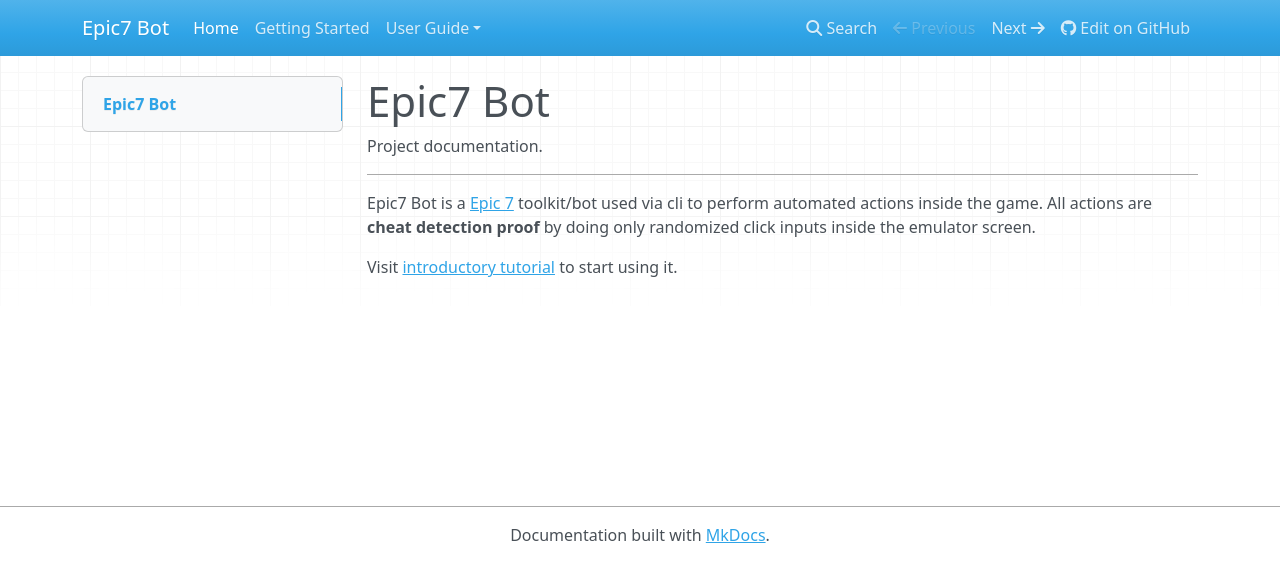
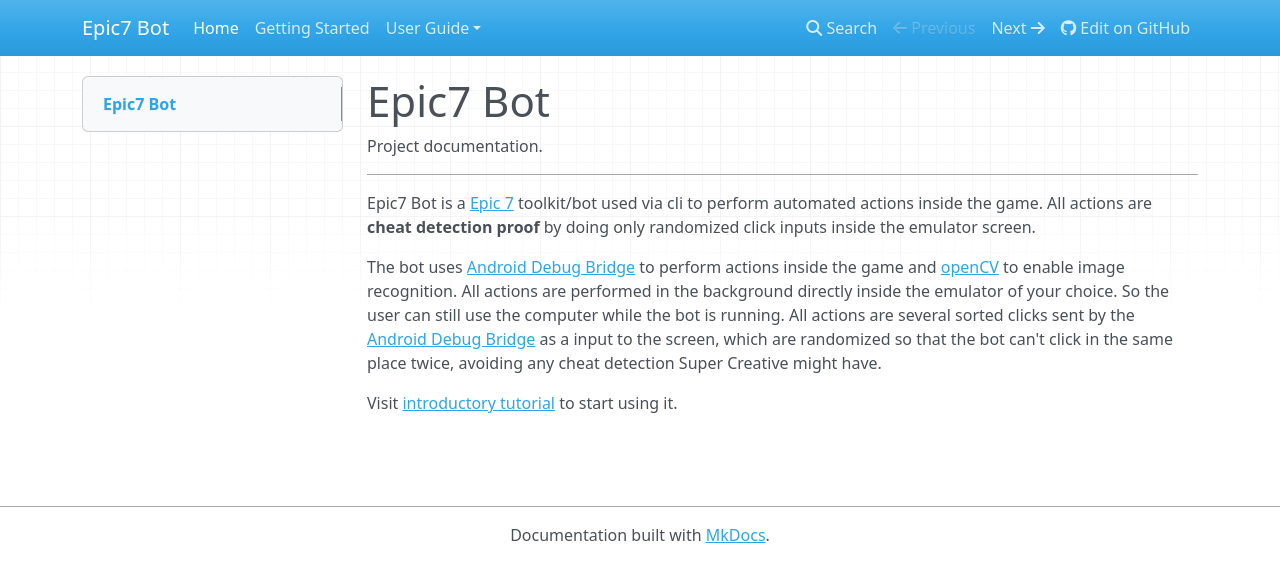
Before and after one commit to brunocordioli072/epic7_bot, an MkDocs documentation site: the page built from docs/index.md, in a window 1280 px wide. Shown: the top 582 px of the page. Built offline with MkDocs 1.6.1, drawn with Linux system fonts in a browser that asks for light colours; nearby versions of some CDN libraries.

Commit message:
feat: add more info on index.md

```diff
--- a/docs/index.md
+++ b/docs/index.md
@@ -6,6 +6,8 @@ Project documentation.
 
 Epic7 Bot is a [Epic 7](https://epic7.smilegatemegaport.com/) toolkit/bot used via cli to perform automated actions inside the game. All actions are **cheat detection proof** by doing only randomized click inputs inside the emulator screen.
 
+The bot uses [Android Debug Bridge](https://developer.android.com/studio/command-line/adb) to perform actions inside the game and [openCV](https://opencv.org/) to enable image recognition. All actions are performed in the background directly inside the emulator of your choice. So the user can still use the computer while the bot is running. All actions are several sorted clicks sent by the [Android Debug Bridge](https://developer.android.com/studio/command-line/adb) as a input to the screen, which are randomized so that the bot can't click in the same place twice, avoiding any cheat detection Super Creative might have.
+
 Visit [introductory tutorial] to start using it.
 
 [introductory tutorial]: getting-started.md
```
